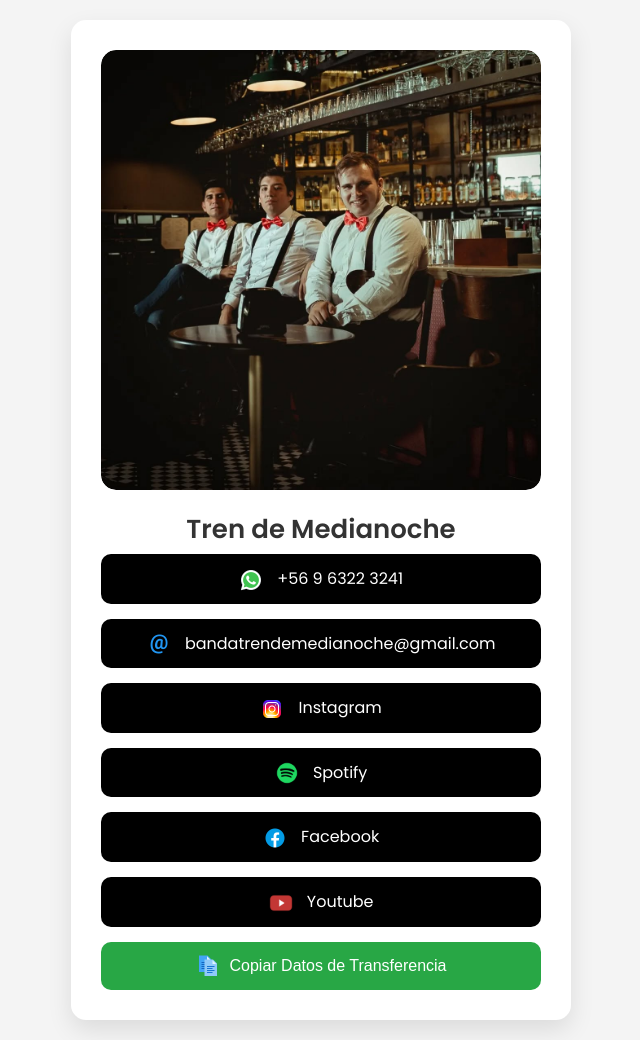
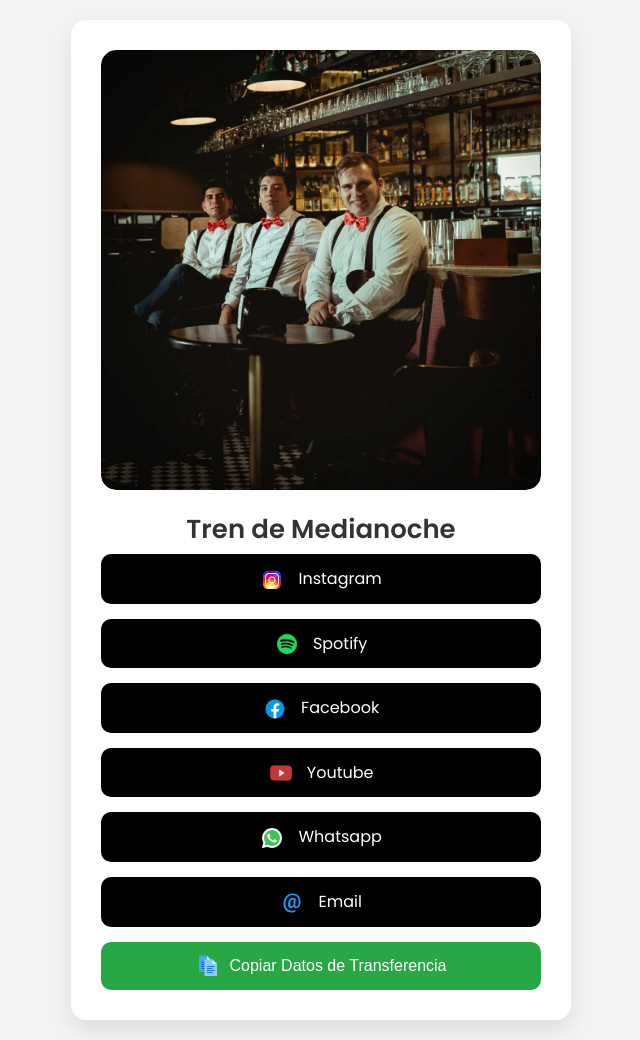
Before and after one commit to nelson4722/nelson4722.github.io, a plain HTML site: page index.html in a window 1280 px wide. Shown: the whole page, without its empty margins (319-959 px from the left). Drawn offline with Linux system fonts and the light colour scheme.

Commit message:
Resumen semifinal

```diff
--- a/index.html
+++ b/index.html
@@ -218,12 +218,6 @@
                </div>
                <div class="name">Tren de Medianoche</div>
                <div class="button-container">
-                  <a class="button" href="https://wa.me/56963223241">
-                     <img alt="WhatsApp" src="./tren_de_medianoche/whatsapp.png"> +56 9 6322 3241
-                  </a>
-                  <a class="button" href="mailto:bandatrendemedianoche@gmail.com">
-                     <img alt="Correo" src="./tren_de_medianoche/email.png"> bandatrendemedianoche@gmail.com
-                  </a>
                   <a class="button" href="https://www.instagram.com/trendemedianoche_oficial/">
                      <img alt="Instagram" src="./tren_de_medianoche/instagram-new.png"> Instagram
                   </a>
@@ -235,6 +229,12 @@
                   </a>
                   <a class="button" href="https://www.youtube.com/@trendemedianochechile4904">
                      <img alt="Youtube" src="./tren_de_medianoche/youtube.png"> Youtube
+                  </a>
+                  <a class="button" href="https://wa.me/56963223241">
+                     <img alt="WhatsApp" src="./tren_de_medianoche/whatsapp.png"> Whatsapp
+                  </a>
+                  <a class="button" href="mailto:bandatrendemedianoche@gmail.com">
+                     <img alt="Correo" src="./tren_de_medianoche/email.png"> Email
                   </a>
                   <button class="copy-button" onclick="copyTransferData()">
                      <img alt="Copiar" src="./tren_de_medianoche/copy.png"> Copiar Datos de Transferencia
```
